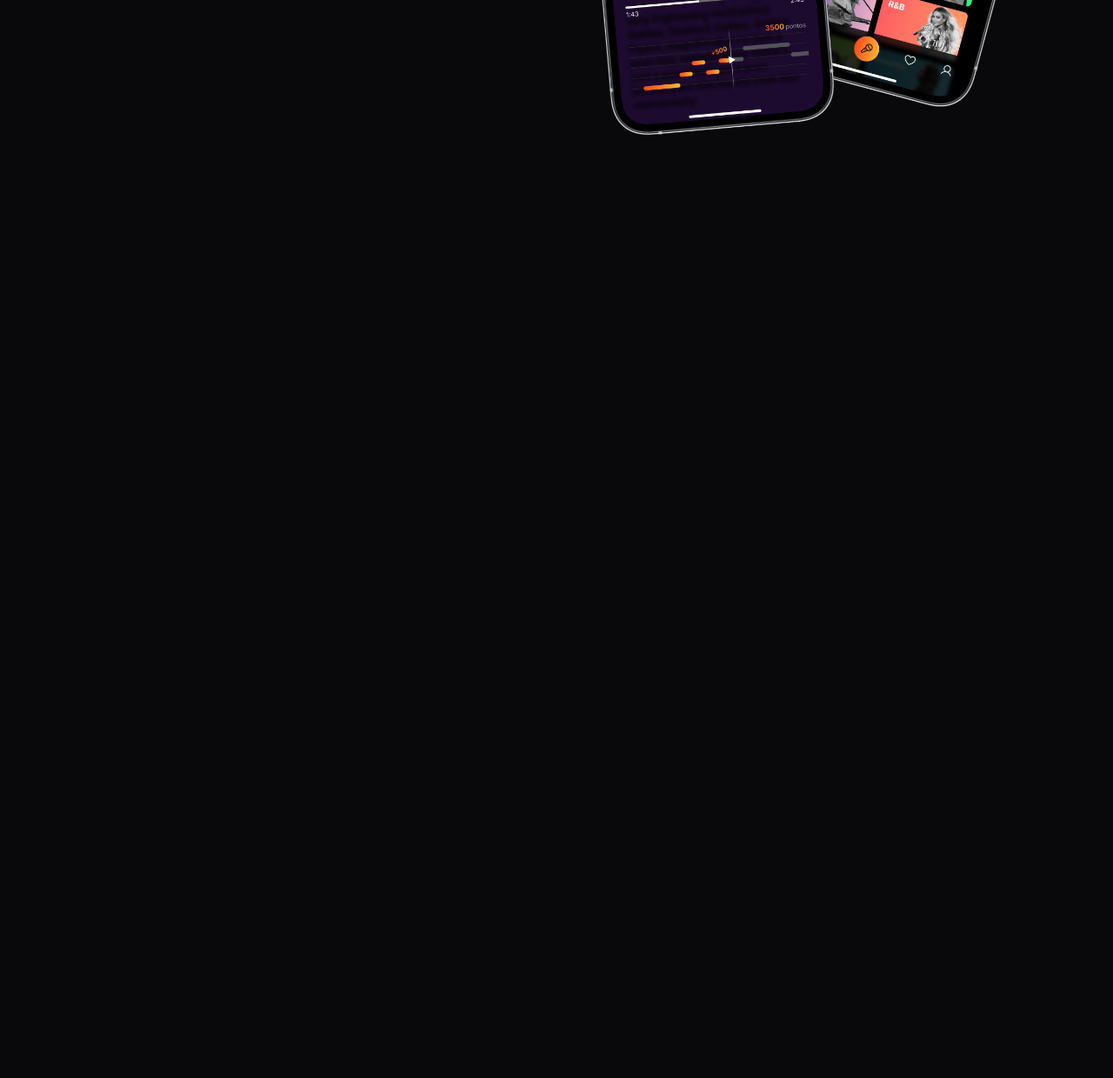
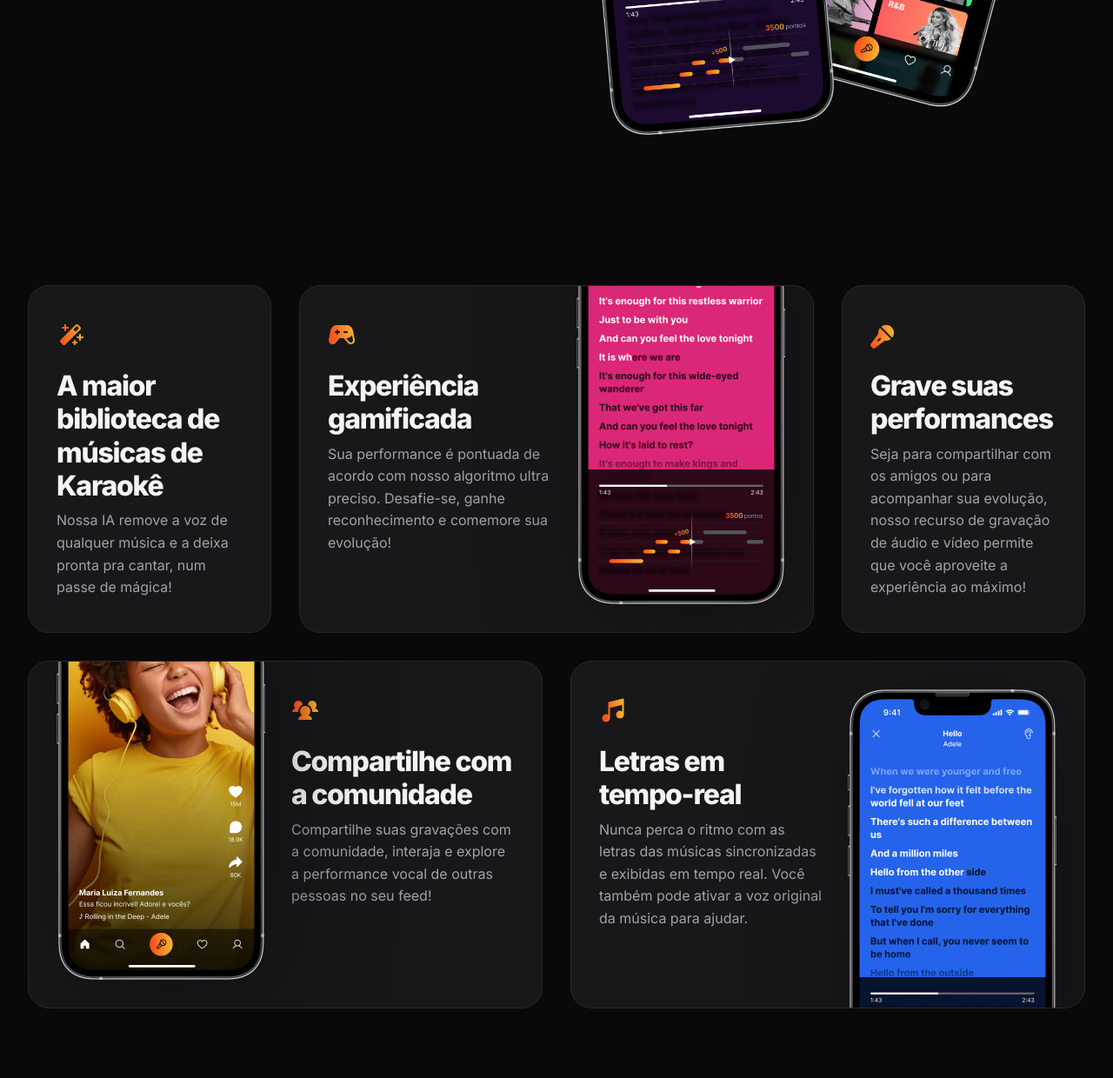
Before and after one commit to devmoisessantos/zingen-landing-page, a plain HTML site: page index.html in a window 1280 px wide. Shown: the part 1411-2651 px from the top of the page at 87% size. Before the commit the page ends 1659 px from the top, so only its background shows below. Drawn offline with Linux system fonts and the light colour scheme.

Commit message:
criando e estilizando a section features

```diff
--- /dev/null
+++ b/css/cards.css
@@ -0,0 +1,9 @@
+.card {
+    background: var(--surface-color);
+    border: 1px solid var(--stroke-color);
+    border-radius: 1.5rem;
+
+    & h3 {
+        margin-top: 1rem;
+    }
+}
--- /dev/null
+++ b/css/features.css
@@ -0,0 +1,68 @@
+#features {
+    & .cards {
+        grid-template-columns: 17.5rem 1fr 1fr 17.5rem;
+        grid-template-rows: 25rem 25rem;
+        gap: 2rem;
+    }
+
+    & .card {
+        overflow: hidden;
+        position: relative;
+
+        & img.desktop-only {
+            position: absolute;
+            max-width: 15rem;
+            filter: drop-shadow(1rem 1rem 4rem rgb(0 0 0 / 0.34));
+        }
+    }
+
+    & .card:nth-child(1) {
+        grid-column: 1/2;
+    }
+
+    & .card:nth-child(2) {
+        grid-column: 2/4;
+
+        & > div {
+            max-width: 16rem;
+        }
+
+        & .desktop-only {
+            bottom: 2rem;
+            right: 2rem;
+        }
+    }
+
+    & .card:nth-child(3) {
+        grid-column: 4/5;
+    }
+
+    & .card:nth-child(4) {
+        grid-column: 1/3;
+        grid-row: 2/3;
+
+        & > div {
+            max-width: 16rem;
+            margin-left: auto;
+        }
+
+        & .desktop-only {
+            bottom: 2rem;
+            left: 2rem;
+        }
+    }
+
+    & .card:nth-child(5) {
+        grid-column: 3/5;
+        grid-row: 2/3;
+
+        & > div {
+            max-width: 16rem;
+        }
+
+        & .desktop-only {
+            top: 2rem;
+            right: 2rem;
+        }
+    }
+}
--- a/css/styles.css
+++ b/css/styles.css
@@ -6,3 +6,5 @@
 @import url(hero.css);
 @import url(sections.css);
 @import url(about.css);
+@import url(cards.css);
+@import url(features.css) (width >= 80rem);
--- a/index.html
+++ b/index.html
@@ -66,5 +66,60 @@
             </div>
         </div>
     </section>
+
+    <section id="features">
+        <div class="cards container py-xl grid gap-1.5">
+            <div class="card py-lg px-lg">
+                <img src="assets/icons/MagicWand.svg" alt="">
+                <h3>A maior biblioteca de músicas de Karaokê</h3>
+                <p>Nossa IA remove a voz de qualquer música e a deixa pronta pra cantar,
+                    num passe de mágica!</p>
+            </div>
+
+            <div class="card py-lg px-lg grid ">
+                <div>
+                    <img src="assets/icons/GameController.svg" alt="Icone de Controle de Video-Game">
+                    <h3>Experiência gamificada</h3>
+                    <p>Sua performance é pontuada de acordo com nosso algoritmo ultra preciso.
+                        Desafie-se, ganhe reconhecimento e comemore sua evolução!</p>
+                </div>
+                <img
+                class="desktop-only"
+                src="assets/img/Tela 2.png" alt="">
+            </div>
+
+            <div class="card py-lg px-lg">
+                <img src="assets/icons/MicrophoneStage.svg" alt="Icone de Microfone">
+                <h3>Grave suas performances</h3>
+                <p>Seja para compartilhar com os amigos ou para acompanhar sua evolução,
+                    nosso recurso de gravação de áudio e vídeo permite que você aproveite a experiência ao máximo! </p>
+            </div>
+
+            <div class="card py-lg px-lg">
+                <div>
+                    <img src="assets/icons/UsersThree.svg" alt="Icone com tres Pessoas">
+                    <h3>Compartilhe com a comunidade</h3>
+                    <p>Compartilhe suas gravações com a comunidade,
+                        interaja e explore a performance vocal de outras pessoas no seu feed!</p>
+                </div>
+                <img
+                class="desktop-only"
+                src="assets/img/Tela 1.png" alt="">
+            </div>
+
+            <div class="card py-lg px-lg">
+                <div>
+                    <img src="assets/icons/MusicNotes.svg" alt="Icone de nota musical">
+                    <h3>Letras em <br>tempo-real</h3>
+                    <p>Nunca perca o ritmo com as letras das músicas sincronizadas e exibidas em tempo real.
+                        Você também pode ativar a voz original da música para ajudar.</p>
+                </div>
+                <img
+                class="desktop-only"
+                src="assets/img/Tela 3.png" alt="">
+            </div>
+        </div>
+
+    </section>
 </body>
 </html>
```
